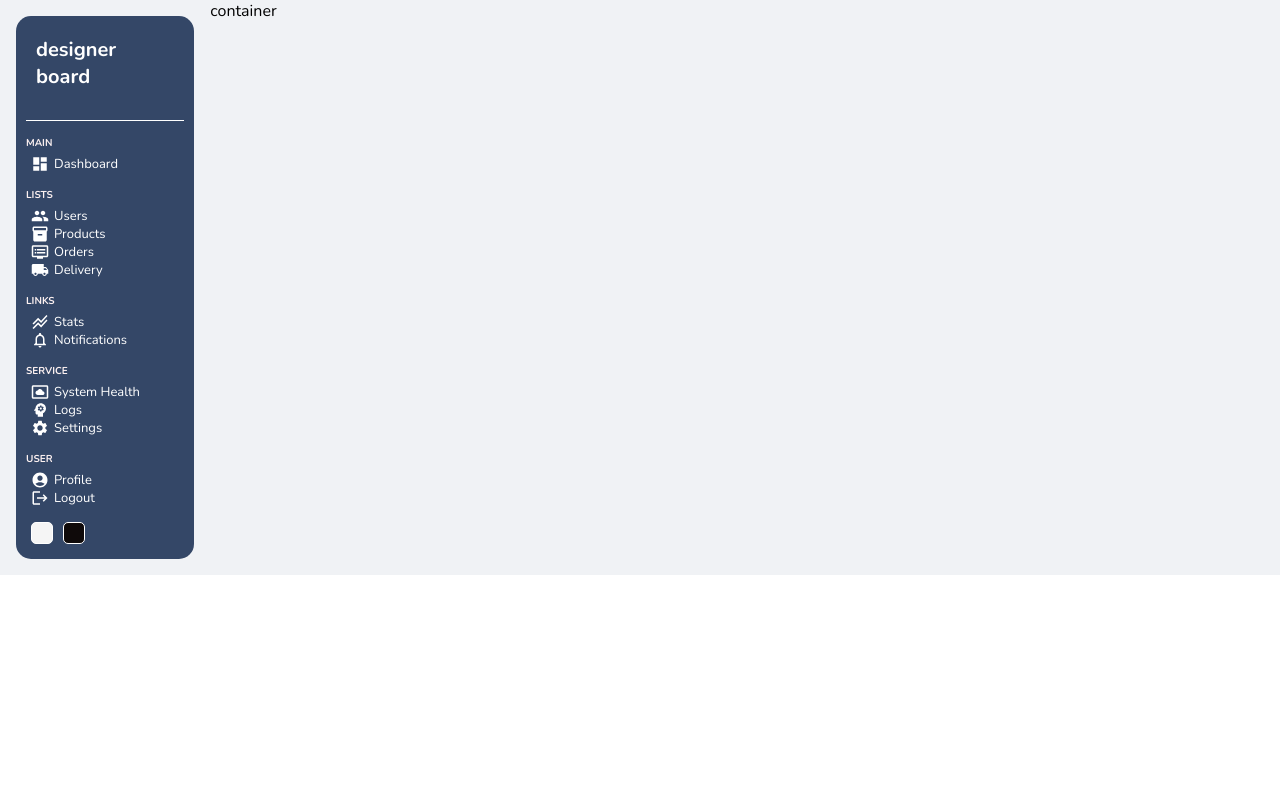
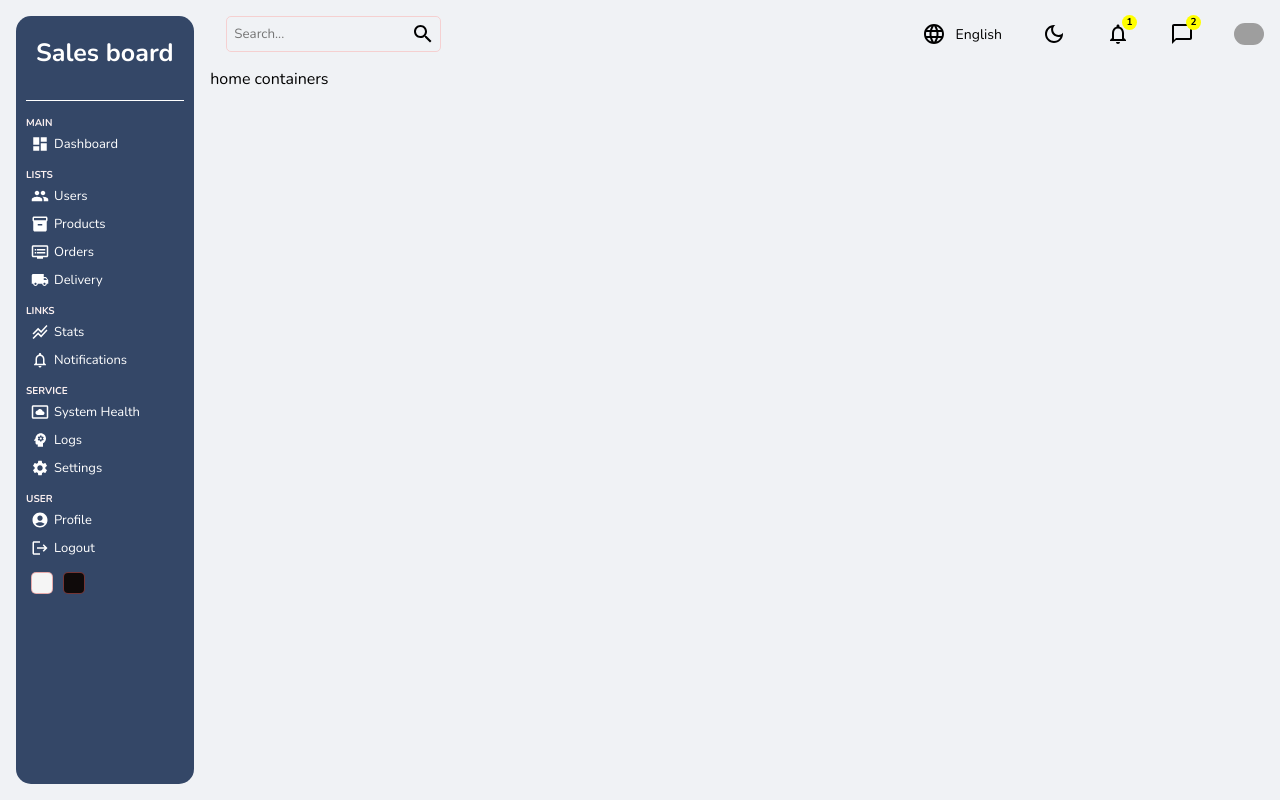
Before and after one commit to moskaaa11/Portfolio, a React (Create React App) app in the folder dashboard/: page / in a window 1280 px wide. Built offline with nearby package versions, Linux system fonts and the light colour scheme; grey boxes are pictures that could not be loaded.

Commit message:
navbar_done

```diff
--- a/dashboard/src/components/navbar/Navbar.jsx
+++ b/dashboard/src/components/navbar/Navbar.jsx
@@ -1,8 +1,46 @@
 import "./navbar.scss"
+import SearchIcon from '@mui/icons-material/Search';
+import LanguageIcon from '@mui/icons-material/Language';
+import DarkModeOutlinedIcon from '@mui/icons-material/DarkModeOutlined';
+import NotificationsNoneIcon from '@mui/icons-material/NotificationsNone';
+import ChatBubbleOutlineIcon from '@mui/icons-material/ChatBubbleOutline';
+import SegmentIcon from '@mui/icons-material/Segment';
+import { borderRadius } from "@mui/system";
 
 const Navbar = () => {
   return (
-    <div className="navbar">Navbar</div>
+    <div className="navbar">
+      <div className="wrapper">
+        <div className="search">
+          <input type="text" placeholder="Search..." />
+          <SearchIcon/>
+        </div>
+        <div className="items">
+          <div className="item">
+            <LanguageIcon/>
+            English
+          </div>
+          <div className="item">
+            <DarkModeOutlinedIcon/>
+          </div>
+          <div className="item">
+            <NotificationsNoneIcon/>
+            <div className="counter">1</div>
+          </div>
+          <div className="item">
+            <ChatBubbleOutlineIcon/>
+            <div className="counter">2</div>
+          </div>
+          <div className="item">
+            <img className="photo" src="https://www.befunky.com/images/prismic/5ddfea42-7377-4bef-9ac4-f3bd407d52ab_landing-photo-to-cartoon-img5.jpeg?auto=avif,webp&format=jpg&width=863" alt="profile_photo" width={30}/>
+          </div>
+          <div className="item">
+            <SegmentIcon/>
+          </div>
+        </div>
+
+      </div>
+    </div>
   )
 }
 
--- a/dashboard/src/components/navbar/navbar.scss
+++ b/dashboard/src/components/navbar/navbar.scss
@@ -0,0 +1,67 @@
+.navbar {
+    margin: 16px;
+    font-size: 14px;
+
+    .wrapper {
+        display: flex;
+        align-items: center;
+        justify-content: space-between;
+
+        .search {
+            display: flex;
+            align-items: center;
+            border: 0.5px solid rgba(248, 192, 192, 0.678);
+            border-radius: 5px;
+            padding: 5px;
+
+            input {
+                border: none;
+                background: transparent;
+                outline: none;
+            }
+        }
+
+        .items {
+            display: flex;
+            align-items: center;
+            gap: 40px;
+
+            .item {
+                display: flex;
+                align-items: center;
+                cursor: pointer;
+                position: relative;
+
+                &:first-child {
+                    gap: 10px;
+                }
+
+                &:last-child {
+                    display: none;
+
+                    @media (max-width:992px) {
+                        display: block;
+                    }
+                }
+
+                .photo {
+                    border-radius: 15px;
+                }
+
+                .counter{
+                    width: 15px;
+                    height: 15px;
+                    background: yellow;
+                    text-align: center;
+                    border-radius: 50px;
+                    font-size: 10px;
+                    font-weight: bold;
+                    position: absolute;
+                    top: -7px;
+                    right: -7px;
+                }
+
+            }
+        }
+    }
+}
--- a/dashboard/src/components/sidebar/Sidebar.jsx
+++ b/dashboard/src/components/sidebar/Sidebar.jsx
@@ -17,7 +17,7 @@ const Sidebar = () => {
   return (
     <div className="sidebar">
         <header className="header">
-            <span className="logo">designer board</span>
+            <span className="logo">Sales board</span>
         </header>
         <div className="line"></div>
         <main className="main">
--- a/dashboard/src/components/sidebar/sidebar.scss
+++ b/dashboard/src/components/sidebar/sidebar.scss
@@ -4,12 +4,16 @@
     border-radius: 15px;
     margin: 16px;
 
+    @media (max-width:992px) {
+        display: none;
+    }
+
     .header {
         display: flex;
         padding: 20px;
 
         .logo {
-            font-size: 20px;
+            font-size: 25px;
             font-weight: bold;
             color: #FFFFFF;
         }
@@ -41,6 +45,7 @@
                 align-items: center;
                 gap: 5px;
                 cursor: pointer;
+                margin-bottom: 10px;
 
                 &:hover {
                     background: rgb(218, 97, 97);
@@ -71,7 +76,7 @@
             width: 20px;
             height: 20px;
             border-radius: 5px;
-            border: 1px solid #FFFFFF;
+            border: 1px solid rgb(218, 97, 97, 0.5);
             cursor: pointer;
             margin: 5px;
 
--- a/dashboard/src/pages/home/Home.jsx
+++ b/dashboard/src/pages/home/Home.jsx
@@ -1,12 +1,16 @@
 import React from 'react'
 import "./home.scss"
 import Sidebar from '../../components/sidebar/Sidebar'
+import Navbar from '../../components/navbar/Navbar'
 
 const Home = () => {
   return (
     <div className='home'>
         <Sidebar/>
-        <div className='homeContainer'>container</div>
+        <div className='homeContainer'>
+          <Navbar/>
+          home containers
+        </div>
     </div>
   )
 }
--- a/dashboard/src/pages/home/home.scss
+++ b/dashboard/src/pages/home/home.scss
@@ -1,6 +1,8 @@
 .home {
     display: flex;
     background: #f0f2f5;
+    width: 100vw;
+    height: 100vh;
 
     .homeContainer {
         flex: 6;
```
